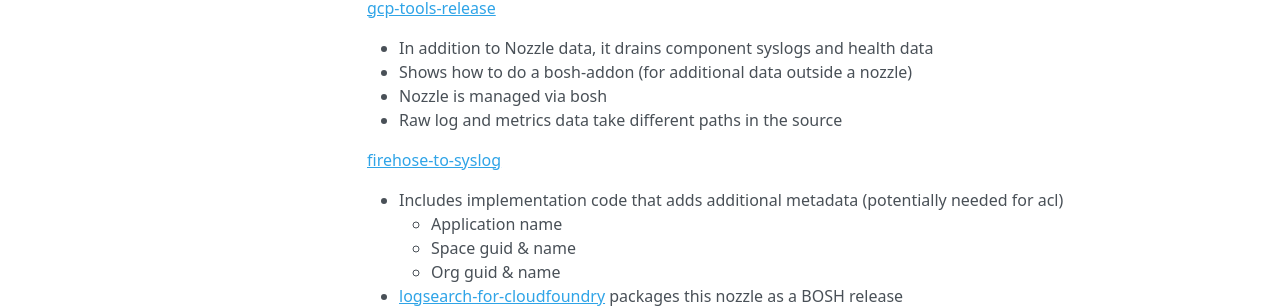
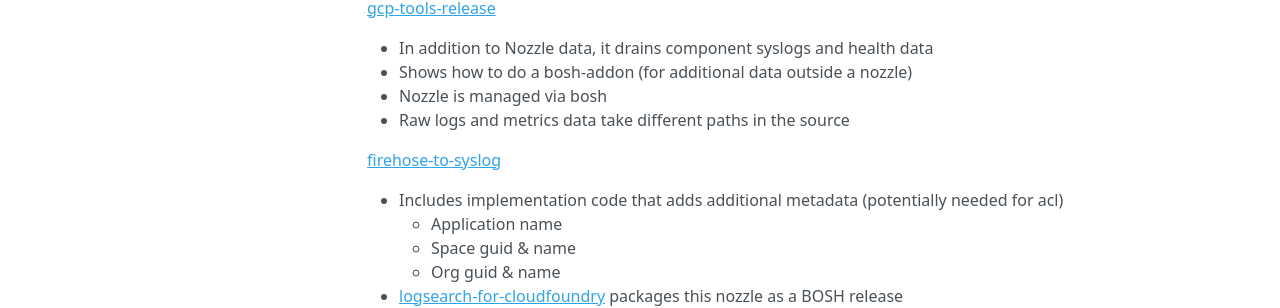
Before and after one commit to vmware-archive/isv-portal, an MkDocs documentation site: the page built from docs/nozzles.md, in a window 1280 px wide and 900 px high, scrolled down 1462 px. Shown: the part 369-677 px from the top of the window. Built offline with MkDocs 1.6.1, drawn with Linux system fonts in a browser that asks for light colours; nearby versions of some CDN libraries; old or Windows-style settings are respelled for this version of MkDocs.

Commit message:
Raw log -> Raw logs.

```diff
--- a/docs/nozzles.md
+++ b/docs/nozzles.md
@@ -97,7 +97,7 @@
   * In addition to Nozzle data, it drains component syslogs and health data
   * Shows how to do a bosh-addon (for additional data outside a nozzle)
   * Nozzle is managed via bosh
-  * Raw log and metrics data take different paths in the source
+  * Raw logs and metrics data take different paths in the source
 
 [firehose-to-syslog](https://github.com/cloudfoundry-community/firehose-to-syslog)
 
```
